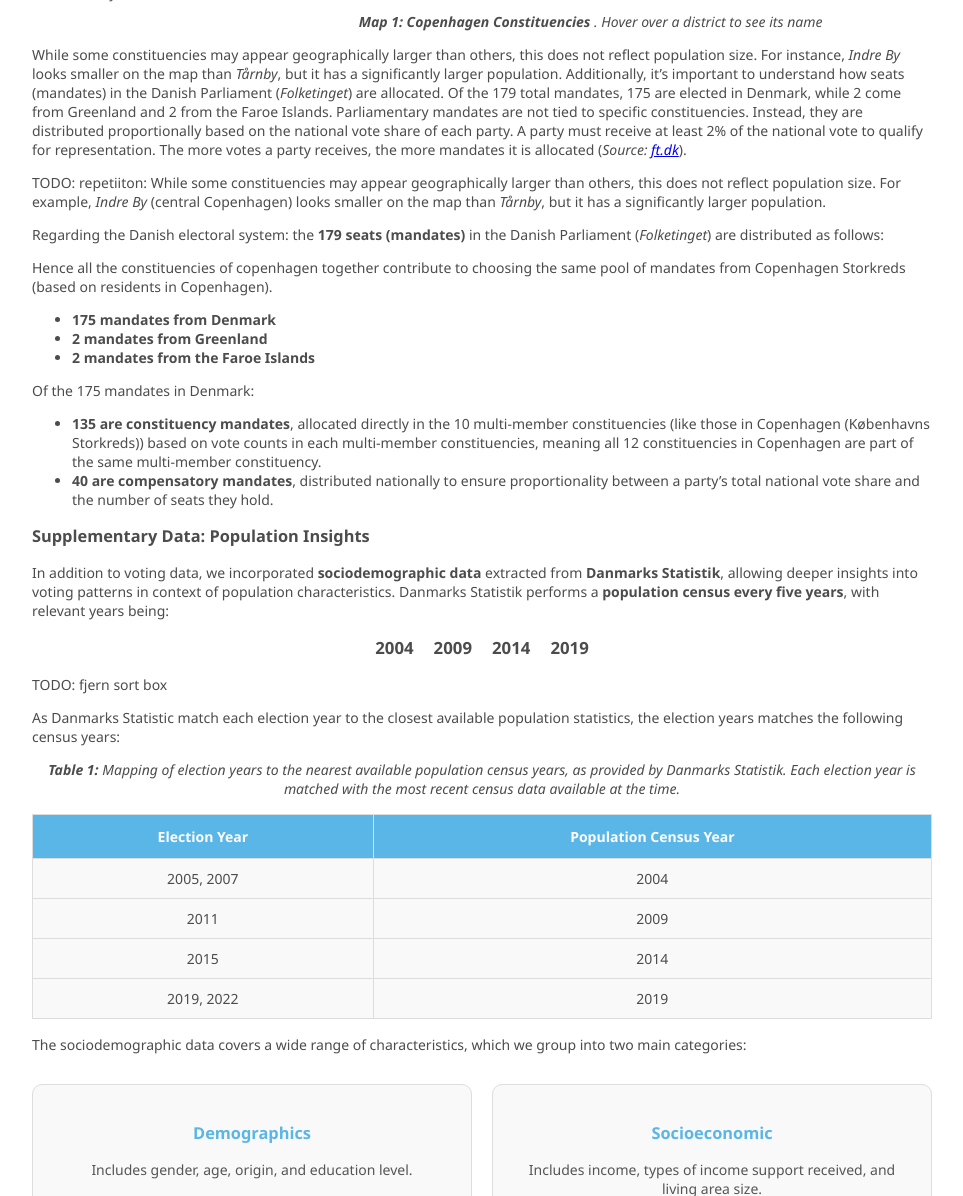
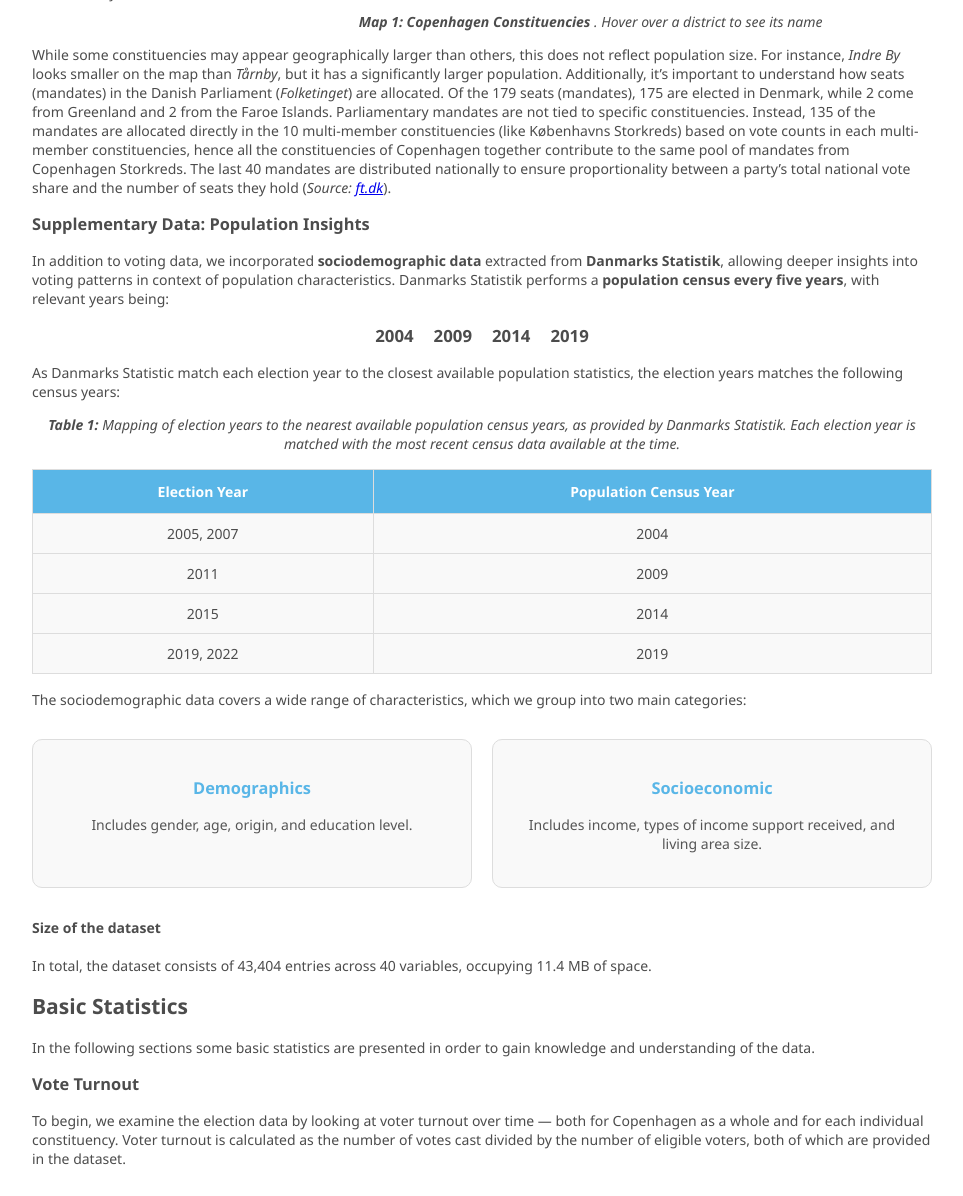
Before and after one commit to johannefranck/johannefranck.github.io, a Jekyll site: the page built from data.markdown, in a window 1280 px wide and 1400 px high, scrolled down 1118 px, cut to the strip 177-1373 px from the top of the window. Shown: the whole strip, without its empty margins (158-1121 px from the left). Built offline with Jekyll 4.4.1, drawn with Linux system fonts in a browser that asks for light colours; some of the changed text lies outside the part shown.

Commit message:
updated data and election

```diff
--- a/data.markdown
+++ b/data.markdown
@@ -65,22 +65,8 @@ We specifically filtered the data to the following constituencies within **Købe
 
 </div>
 
-While some constituencies may appear geographically larger than others, this does not reflect population size. For instance, *Indre By* looks smaller on the map than *Tårnby*, but it has a significantly larger population. Additionally, it’s important to understand how seats (mandates) in the Danish Parliament (*Folketinget*) are allocated. Of the 179 total mandates, 175 are elected in Denmark, while 2 come from Greenland and 2 from the Faroe Islands. Parliamentary mandates are not tied to specific constituencies. Instead, they are distributed proportionally based on the national vote share of each party. A party must receive at least 2% of the national vote to qualify for representation. The more votes a party receives, the more mandates it is allocated (*Source: [ft.dk](https://www.ft.dk/da/folkestyret/valg-og-afstemninger/hvordan-man-stemmer)*).
+While some constituencies may appear geographically larger than others, this does not reflect population size. For instance, *Indre By* looks smaller on the map than *Tårnby*, but it has a significantly larger population. Additionally, it’s important to understand how seats (mandates) in the Danish Parliament (*Folketinget*) are allocated. Of the 179 seats (mandates), 175 are elected in Denmark, while 2 come from Greenland and 2 from the Faroe Islands. Parliamentary mandates are not tied to specific constituencies. Instead, 135 of the mandates are allocated directly in the 10 multi-member constituencies (like Københavns Storkreds) based on vote counts in each multi-member constituencies, hence all the constituencies of Copenhagen together contribute to the same pool of mandates from Copenhagen Storkreds. The last 40 mandates are distributed nationally to ensure proportionality between a party’s total national vote share and the number of seats they hold (*Source: [ft.dk](https://www.ft.dk/da/folkestyret/valg-og-afstemninger/hvordan-man-stemmer)*).
 
-TODO: repetiiton:
-While some constituencies may appear geographically larger than others, this does not reflect population size. For example, *Indre By* (central Copenhagen) looks smaller on the map than *Tårnby*, but it has a significantly larger population.
-
-Regarding the Danish electoral system: the **179 seats (mandates)** in the Danish Parliament (*Folketinget*) are distributed as follows:
-
-Hence all the constituencies of copenhagen together contribute to choosing the same pool of mandates from Copenhagen Storkreds (based on residents in Copenhagen).
-
-* **175 mandates from Denmark**
-* **2 mandates from Greenland**
-* **2 mandates from the Faroe Islands**
-
-Of the 175 mandates in Denmark:
-* **135 are constituency mandates**, allocated directly in the 10 multi-member constituencies (like those in Copenhagen (Københavns Storkreds)) based on vote counts in each multi-member constituencies, meaning all 12 constituencies in Copenhagen are part of the same multi-member constituency.
-* **40 are compensatory mandates**, distributed nationally to ensure proportionality between a party’s total national vote share and the number of seats they hold.
 
 ### Supplementary Data: Population Insights
 
@@ -94,8 +80,6 @@ In addition to voting data, we incorporated **sociodemographic data** extracted
     <span>2019</span>
   </span>
 </div>
-TODO: fjern sort box
-
 
 As Danmarks Statistic match each election year to the closest available population statistics, the election years matches the following census years:
 
--- a/elections.markdown
+++ b/elections.markdown
@@ -186,8 +186,7 @@ In the map below, we provide a visual overview of the winning party in each cons
 
 A quick look through the election years reveals Copenhagen’s evolving political landscape. While *Socialdemokratiet* (A) has frequently been the largest party overall, its dominance has been increasingly challenged. In recent years, *Enhedslisten* (Ø) has gained significant ground, especially in the central districts, reflecting a progressive shift at the heart of the city. Other areas, such as *Slots* and *Tårnby*, have leaned more toward the right, with parties like *Venstre* (V) securing victories — for example, in 2011. Meanwhile, central neighborhoods like *Indre By* and *Østerbro* show a more socially liberal profile, at times favoring *Radikale Venstre* (B). This suggests a more nuanced and mixed political identity in these districts. The 2011 election is particularly noteworthy, as it marked the return of a national left-wing government after two terms of right-wing rule. In Copenhagen, however, *Socialdemokratiet* did not dominate across the board. Instead, its coalition partners — *Radikale Venstre* and *Enhedslisten* — won several key central constituencies. This highlights the importance of allied parties in securing a majority for *Socialdemokratiet* in the city. Overall, while *Socialdemokratiet* maintains a strong base in the suburbs, it is not the leading party in the central districts, where more progressive, clima-concerned parties are gaining more support.
 
-<!-- With a map like the above, there are many trends to be explored. We want to highlight one last specific trend here from the last 2022 which might be slightly surprising.  -->
-Despite facing several controversies during the COVID-19 pandemic — including the mink scandal and the deleted text messages — it is noteworthy that *Socialdemokratiet* managed to maintain a strong share of the vote in 2022. After the *Mink Commission* released its report, Prime Minister Mette Frederiksen was pressured to call an early election, with *Radikale Venstre* urging the government to dissolve Parliament
+With all the figures and maps we have seen so far, there are many interesting trends to explore. However, we want to highlight one last specific trend from the 2022 election, which might be slightly surprising. Despite facing several controversies during the COVID-19 pandemic — including the mink scandal and the deleted text messages — it is noteworthy that *Socialdemokratiet* managed to maintain a strong share of the vote in 2022. After the *Mink Commission* released its report, Prime Minister Mette Frederiksen was pressured to call an early election, with *Radikale Venstre* urging the government to dissolve Parliament
 (*Source: [danmarkshistorien.dk – Folketingsvalget 2022](https://danmarkshistorien.lex.dk/Folketingsvalget_2022)*). Although such circumstances might typically be expected to weaken a party’s position, *Socialdemokratiet* instead gained increased support across all constituencies and won in more districts compared to the previous election year. This suggests a base of loyal support in Copenhagen suburban districts. The timing of the election may also have played a role. With Europe facing uncertainty due to the war in Ukraine and an escalating energy crisis, *Socialdemokratiet* positioned itself as a stable and unifying force — a party capable of governing in times of crisis — which may have appealed to voters
 (*Source: [TV2 Nyheder](https://nyheder.tv2.dk/politik/2022-10-05-derfor-gaar-mette-frederiksen-til-valg-paa-en-regering-henover-midten)*).
 
```
Also changed, not shown: other parts of data.markdown (+5 -0 lines), other parts of elections.markdown (+3 -0 lines), 3 other files.
